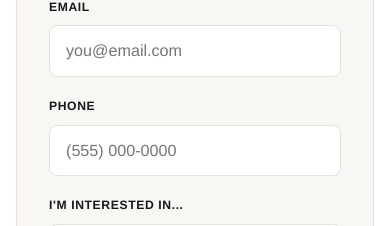
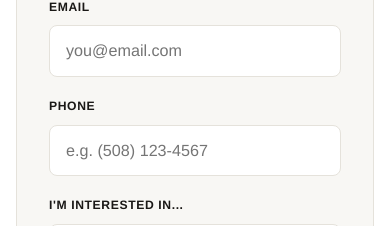
Before and after one commit to jesse-shauffer/jessica-shauffer, a Next.js app: page /buyers in a window 390 px wide. Shown: the part 5200-5426 px from the top of the page. Built offline with nearby package versions, Linux system fonts and the light colour scheme; a web font is replaced by a local one.

Commit message:
Update phone placeholder to e.g. (508) 123-4567

```diff
--- a/src/components/ConsultationForm.tsx
+++ b/src/components/ConsultationForm.tsx
@@ -73,7 +73,7 @@ export default function ConsultationForm({ source = 'homepage' }: ConsultationFo
       </div>
       <div className="form-group">
         <label htmlFor="phone">Phone</label>
-        <input type="tel" id="phone" name="phone" placeholder="(555) 000-0000" />
+        <input type="tel" id="phone" name="phone" placeholder="e.g. (508) 123-4567" />
       </div>
       <div className="form-group">
         <label htmlFor="interest">I&apos;m interested in...</label>
```
